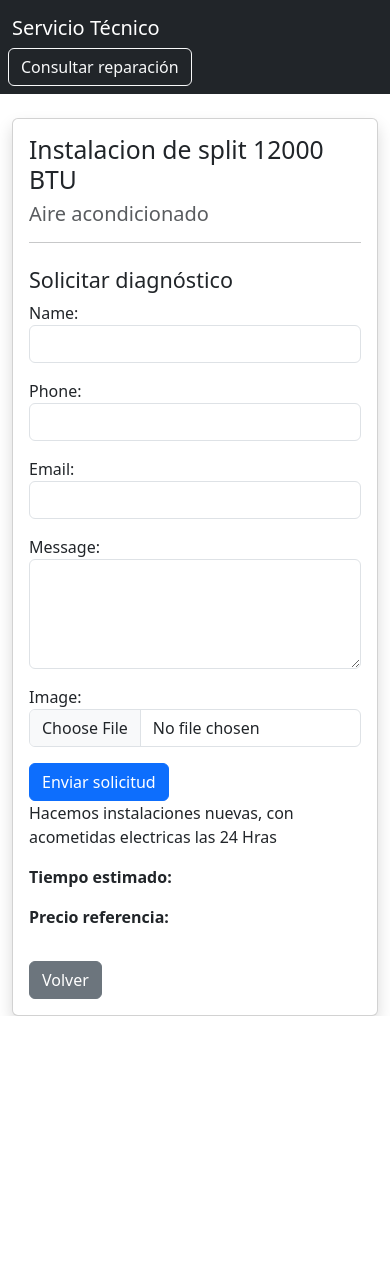
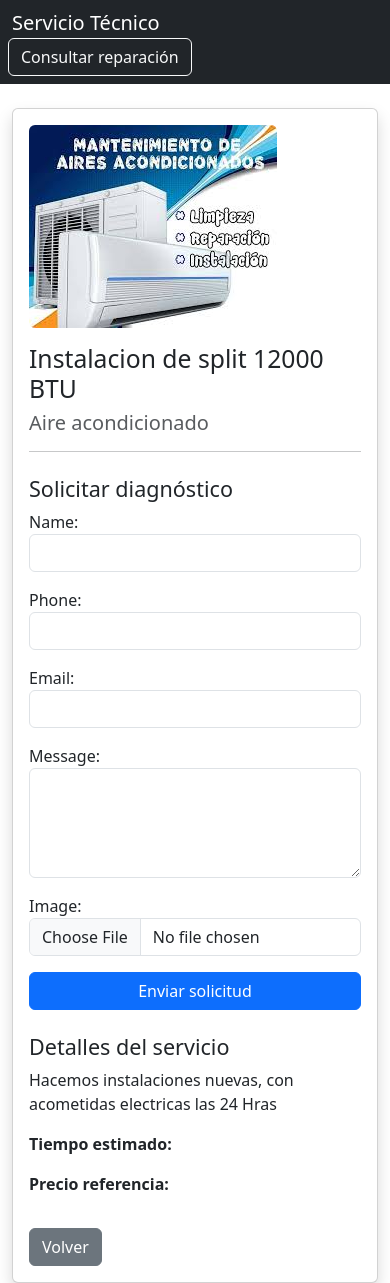
Before and after one commit to raulk21/servicio-tecnico, a Django app: page /service/1/ in a window 390 px wide. Before the commit the page ends 1016 px from the top, so only its background shows below. Run offline with Django 5.2, Linux system fonts and the light colour scheme; data comes from the database, SQL or seed files in the repository.

Commit message:
Improve responsive layout

```diff
--- a/services/templates/services/base.html
+++ b/services/templates/services/base.html
@@ -2,6 +2,7 @@
 <html lang="es">
 <head>
     <meta charset="UTF-8">
+    <meta name="viewport" content="width=device-width, initial-scale=1">
     <title>{% block title %}Servicio Técnico{% endblock %}</title>
 
     <!-- Bootstrap CSS -->
@@ -12,7 +13,11 @@
 <!-- Navbar -->
 <nav class="navbar navbar-expand-lg navbar-dark bg-dark">
   <div class="container">
-    <a class="navbar-brand" href="/">Servicio Técnico</a>
+    <div class="row">
+      <div class="col-12 col-md-6">
+        <a class="navbar-brand" href="/">Servicio Técnico</a>
+      </div>
+    </div>
   </div>
 
   <a href="{% url 'track_order' %}" class="btn btn-outline-light ms-2">
--- a/services/templates/services/service_detail.html
+++ b/services/templates/services/service_detail.html
@@ -1,15 +1,19 @@
 {% extends 'services/base.html' %}
-
-{% if service.image %}
-    <img src="{{ service.image.url }}" class="img-fluid mb-3">
-{% endif %}
 
 {% block title %}{{ service.title }}{% endblock %}
 
 {% block content %}
 
-<div class="card shadow">
-    <div class="card-body">
+<div class="card shadow p-3">
+    <div class="row">
+
+        <!-- Columna izquierda (Formulario) -->
+        <div class="col-12 col-lg-6">
+
+            {% if service.image %}
+                <img src="{{ service.image.url }}" class="img-fluid rounded mb-3">
+            {% endif %}
+
             <h2>{{ service.title }}</h2>
             <h5 class="text-muted">{{ service.category }}</h5>
 
@@ -45,17 +49,29 @@
                     {{ form.image }}
                 </div>
 
-        <button type="submit" class="btn btn-primary">
+                <button type="submit" class="btn btn-primary w-100">
                     Enviar solicitud
                 </button>
             </form>
+
+        </div>
+
+        <!-- Columna derecha (Detalles) -->
+        <div class="col-12 col-lg-6 mt-4 mt-lg-0">
+
+            <h4>Detalles del servicio</h4>
 
             <p>{{ service.description }}</p>
 
             <p><strong>Tiempo estimado:</strong> {{ service.estimated_time }}</p>
             <p><strong>Precio referencia:</strong> {{ service.reference_price }}</p>
 
-        <a href="/" class="btn btn-secondary mt-3">Volver</a>
+            <a href="/" class="btn btn-secondary mt-3">
+                Volver
+            </a>
+
+        </div>
+
     </div>
 </div>
 
```
Lines whose indentation alone changed are shown as unchanged.
